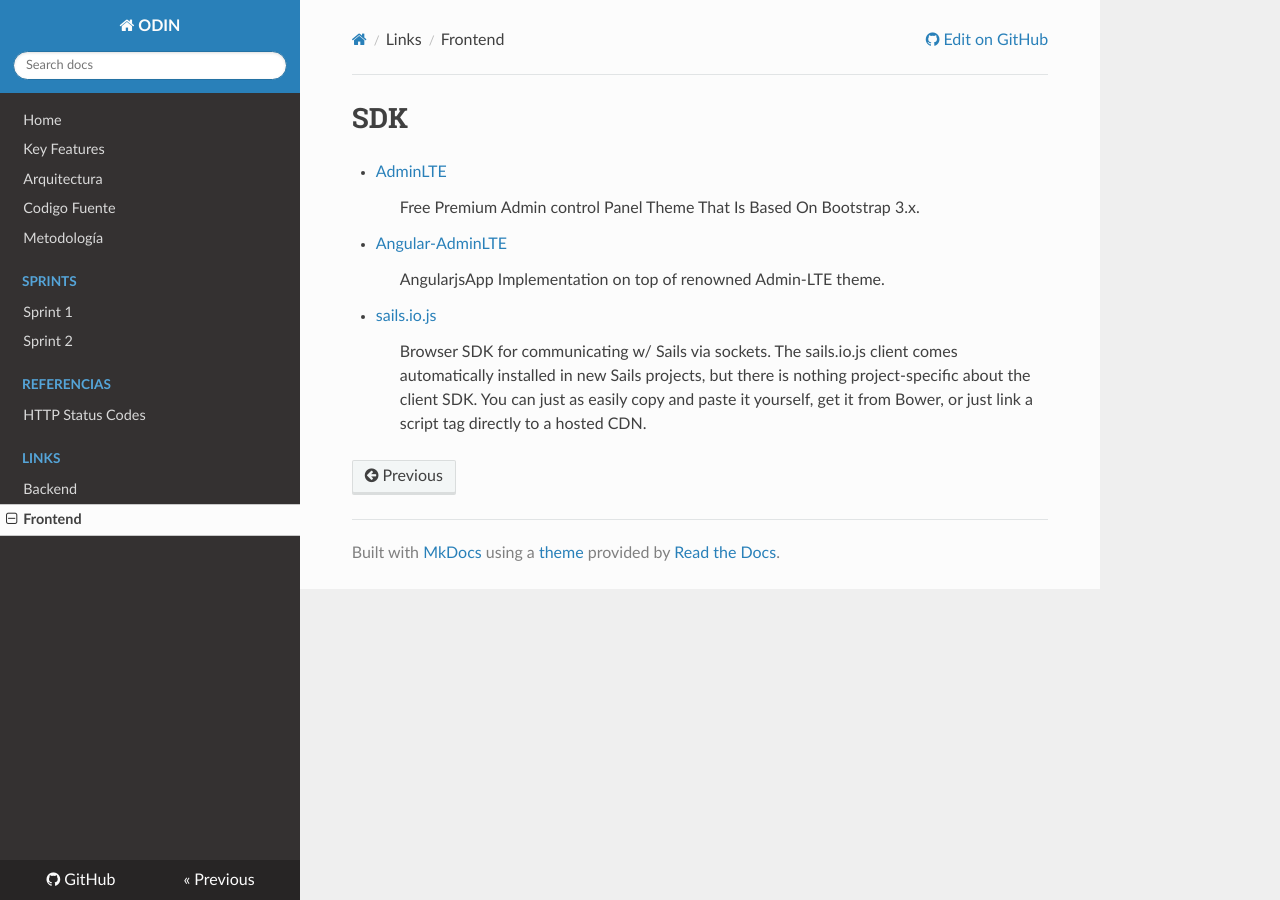
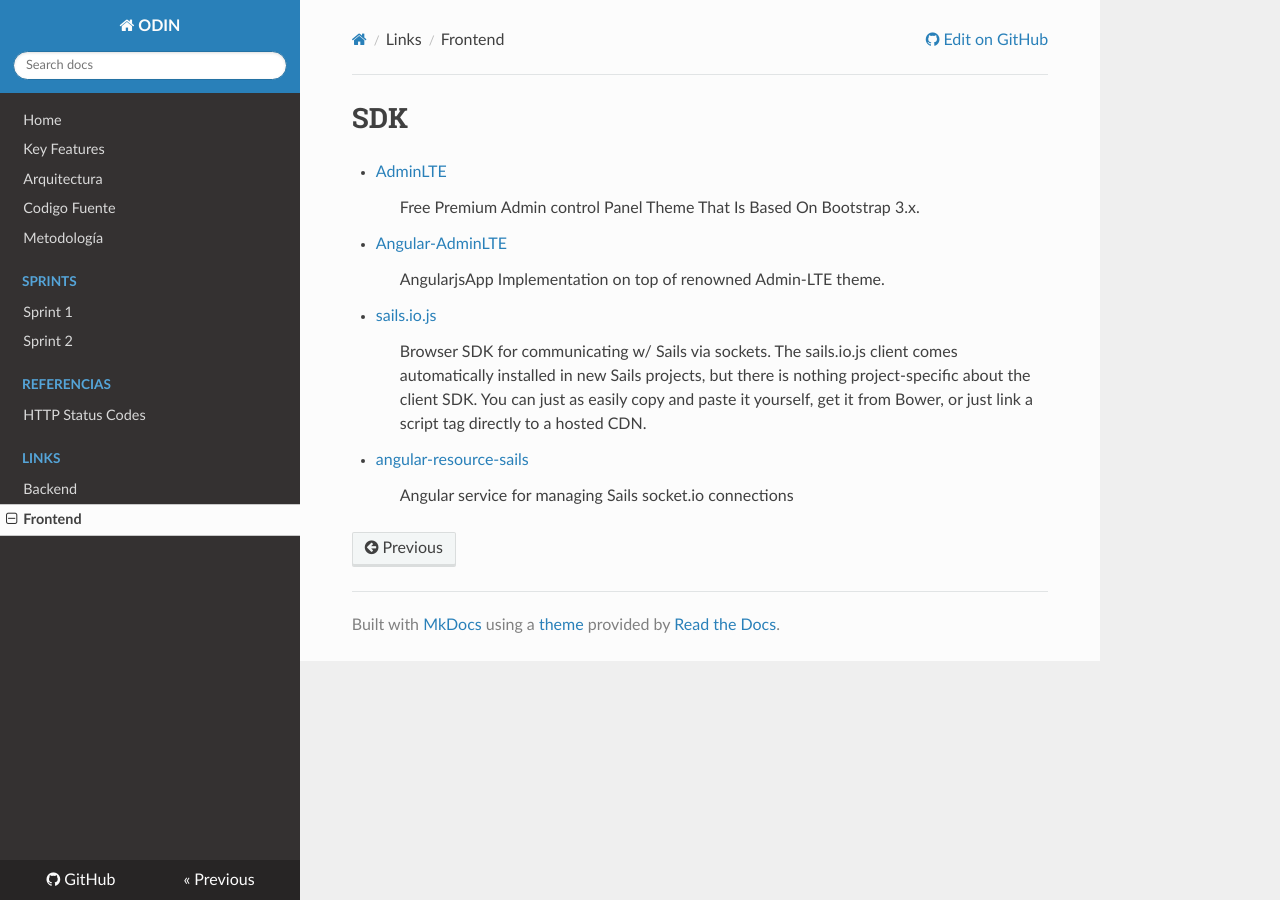
Before and after one commit to odin-unlp/odin-tech-docs, an MkDocs documentation site: the page built from docs/links/frontend.md, in a window 1280 px wide. Built offline with MkDocs 1.6.1, drawn with Linux system fonts in a browser that asks for light colours; nearby versions of some CDN libraries; old or Windows-style settings are respelled for this version of MkDocs.

Commit message:
Added frontend link

```diff
--- a/docs/links/frontend.md
+++ b/docs/links/frontend.md
@@ -9,3 +9,6 @@
 - [sails.io.js](https://github.com/balderdashy/sails.io.js)
 > Browser SDK for communicating w/ Sails via sockets.
 > The sails.io.js client comes automatically installed in new Sails projects, but there is nothing project-specific about the client SDK. You can just as easily copy and paste it yourself, get it from Bower, or just link a script tag directly to a hosted CDN.
+
+- [angular-resource-sails](https://github.com/angular-resource-sails/angular-resource-sails)
+> Angular service for managing Sails socket.io connections
```
